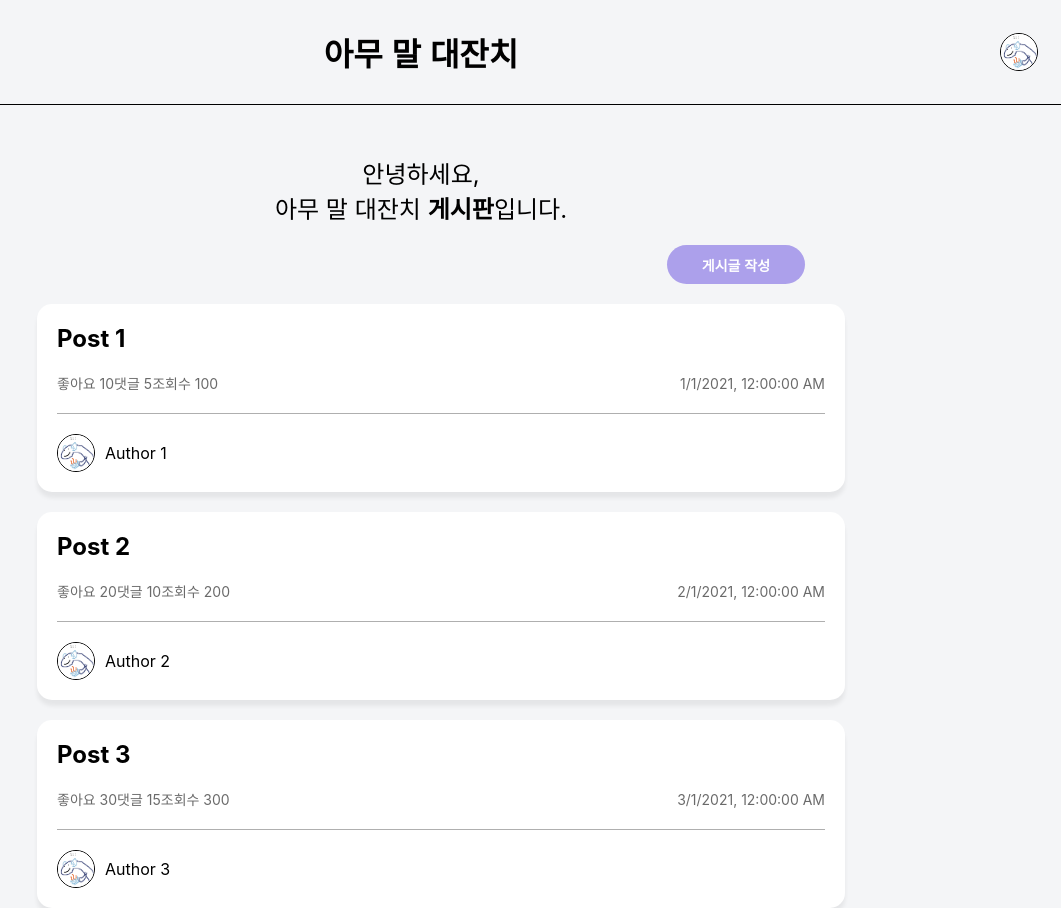
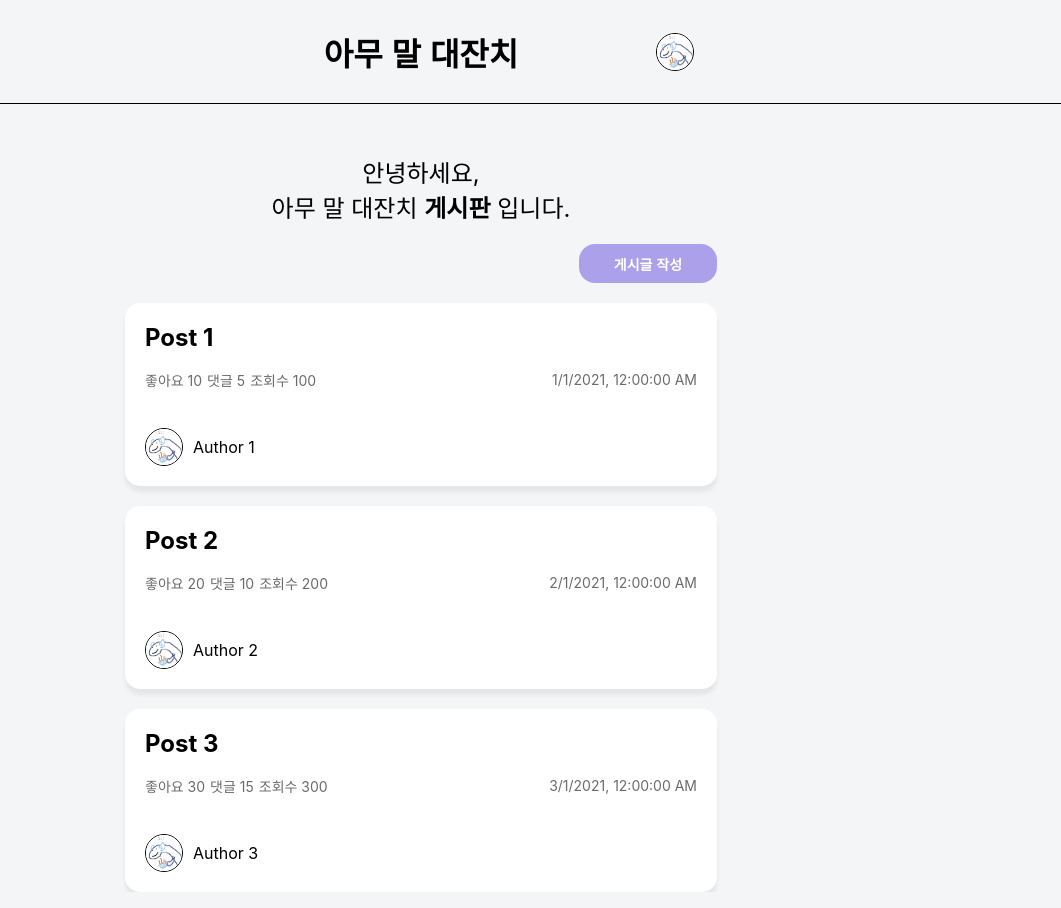
Before and after one commit to 100-hours-a-week/2-swan-song-community-fe, a website: page public/views/index.html in a window 1280 px wide. Shown: the whole page, without its empty margins (219-1280 px from the left). Drawn offline with Linux system fonts and the light colour scheme; files whose address does not match are found by name; a web font is replaced by a local one.

Commit message:
Refactor index.html 코드 및 구조 개선

```diff
--- a/public/javascripts/api/index.js
+++ b/public/javascripts/api/index.js
@@ -1,21 +1,20 @@
-// board -> post 수정 (오해소지있음))
-const boardList = document.querySelector('.board-list');
+const postList = document.querySelector('.post-list');
 
-const getPosts = async () => {
+const fetchPosts = async () => {
     const res = await fetch('./data/posts.json');
     const boards = await res.json();
     return boards;
 };
 
-const renderBoards = async () => {
-    const boards = await getPosts();
-    boardList.innerHTML = '';
+const renderPostList = async () => {
+    const posts = await fetchPosts();
+    postList.innerHTML = '';
 
-    boards.forEach(board => {
-        const boardItem = document.createElement('div');
-        boardItem.className = 'board-item';
-        boardItem.onclick = () => {
-            location.href = `./views/post-detail/${board.id}`;
+    posts.forEach(post => {
+        const postItem = document.createElement('div');
+        postItem.className = 'post-item';
+        postItem.onclick = () => {
+            location.href = `./views/post-detail.html?postId=${post.id}`;
         };
 
         const postSummary = document.createElement('div');
@@ -26,7 +25,7 @@ const renderBoards = async () => {
 
         const postTitle = document.createElement('div');
         postTitle.className = 'post-title';
-        postTitle.textContent = board.title;
+        postTitle.textContent = post.title;
 
         upperInfo.appendChild(postTitle);
         postSummary.appendChild(upperInfo);
@@ -37,49 +36,52 @@ const renderBoards = async () => {
         const postReactions = document.createElement('div');
         postReactions.className = 'post-reactions';
 
-        const likes = document.createElement('span');
-        likes.className = 'post-reaction';
-        likes.innerHTML = `좋아요 <span>${board.likesCount}</span>`;
-        postReactions.appendChild(likes);
+        const likeCount = document.createElement('span');
+        likeCount.className = 'post-reaction';
+        likeCount.innerHTML = `좋아요 <span>${post.likesCount}</span>`;
+        postReactions.appendChild(likeCount);
 
-        const comments = document.createElement('span');
-        comments.className = 'post-reaction';
-        comments.innerHTML = `댓글 <span>${board.commentsCount}</span>`;
-        postReactions.appendChild(comments);
+        const commentCount = document.createElement('span');
+        commentCount.className = 'post-reaction';
+        commentCount.innerHTML = `댓글 <span>${post.commentsCount}</span>`;
+        postReactions.appendChild(commentCount);
 
-        const views = document.createElement('span');
-        views.className = 'post-reaction';
-        views.innerHTML = `조회수 <span>${board.viewsCount}</span>`;
-        postReactions.appendChild(views);
+        const viewCount = document.createElement('span');
+        viewCount.className = 'post-reaction';
+        viewCount.innerHTML = `조회수 <span>${post.viewsCount}</span>`;
+        postReactions.appendChild(viewCount);
 
         downInfo.appendChild(postReactions);
 
-        const postDate = document.createElement('div');
-        postDate.className = 'post-date';
-        postDate.textContent = new Date(board.createdAt).toLocaleString();
-        downInfo.appendChild(postDate);
+        const postCreatedDateTime = document.createElement('div');
+        postCreatedDateTime.className = 'post-date';
+        postCreatedDateTime.textContent = new Date(
+            post.createdAt,
+        ).toLocaleString();
+
+        downInfo.appendChild(postCreatedDateTime);
 
         postSummary.appendChild(downInfo);
-        boardItem.appendChild(postSummary);
+        postItem.appendChild(postSummary);
 
         const authorInfo = document.createElement('div');
         authorInfo.className = 'author-info';
 
         const profileImage = document.createElement('img');
         profileImage.className = 'profile-image';
-        profileImage.src = board.profileImage;
+        profileImage.src = post.profileImage;
         profileImage.alt = '프로필 이미지';
 
         const authorName = document.createElement('div');
         authorName.className = 'author-name';
-        authorName.textContent = board.authorName;
+        authorName.textContent = post.authorName;
 
         authorInfo.appendChild(profileImage);
         authorInfo.appendChild(authorName);
-        boardItem.appendChild(authorInfo);
+        postItem.appendChild(authorInfo);
 
-        boardList.appendChild(boardItem);
+        postList.appendChild(postItem);
     });
 };
 
-renderBoards();
+renderPostList();
--- a/public/stylesheets/module/global-navbar.css
+++ b/public/stylesheets/module/global-navbar.css
@@ -1,11 +1,19 @@
 .global-navbar {
-    position: relative;
     width: 100%;
-    height: 104px;
+    height: 103px;
     display: flex;
     justify-content: center;
     align-items: center;
     border-bottom: 1px solid #000000;
+}
+
+.global-navbar-content {
+    max-width: 592px;
+    width: 60%;
+    position: relative;
+    display: flex;
+    justify-content: center;
+    align-items: center;
 }
 
 .global-navbar .back {
@@ -52,7 +60,7 @@
     background-color: white;
     border: 1px solid #ddd;
     border-radius: 8px;
-    box-shadow: 0 4px 8px rgba(0, 0, 0, 0.2);
+    box-shadow: 0px 6px 4px #00000010;
     list-style: none;
     margin: 0;
     padding: 10px 0;
--- a/public/stylesheets/view/index.css
+++ b/public/stylesheets/view/index.css
@@ -18,13 +18,7 @@ body {
     flex-direction: column;
     justify-content: center;
     align-items: center;
-}
-
-.profile-image {
-    width: 36px;
-    height: 36px;
-    border-radius: 50%;
-    border: #000000 0.5px solid;
+    min-width: 550px;
 }
 
 .text-bold {
@@ -38,23 +32,24 @@ body {
     align-items: center;
     margin-top: 50px;
     width: 60%;
+    max-width: 592px;
 }
 
-.board .board-header {
+.board-header {
     width: 100%;
     display: flex;
     flex-direction: column;
     align-items: center;
 }
 
-.board .board-header div {
+.board-header div {
     font-size: 24px;
 }
 
 .board-action button {
     width: 138px;
     height: 39px;
-    border-radius: 20px;
+    border-radius: 16px;
 }
 
 .board-action {
@@ -63,10 +58,6 @@ body {
     justify-content: flex-end;
     width: 100%;
     margin: 20px 0px;
-}
-
-.board-action button {
-    right: 0px;
 }
 
 .btn-submit {
@@ -82,16 +73,15 @@ body {
     background-color: #7f6aee;
 }
 
-.board-list {
+.post-list {
     width: 100%;
     display: flex;
     flex-direction: column;
     row-gap: 20px;
 }
 
-.board-item {
+.post-item {
     width: 100%;
-    padding: 20px;
     border-radius: 15px;
     box-shadow: 0px 6px 4px #00000010;
     background-color: #ffffff;
@@ -100,30 +90,45 @@ body {
 .post-summary {
     display: flex;
     flex-direction: column;
-    row-gap: 20px;
-    width: 100%;
-    border-bottom: 1px solid #00000050;
+    row-gap: 16px;
+    margin: 20px 20px 0px 20px;
     padding-bottom: 20px;
 }
 
-.down-info {
+.post-summary .upper-info .post-title {
+    height: 31px;
+    font-size: 24px;
+    font-weight: bold;
+}
+
+.post-summary .down-info {
     display: flex;
     justify-content: space-between;
     align-items: center;
     font-size: 14px;
     color: #00000095;
     width: 100%;
+    height: 18px;
 }
 
-.post-title {
-    font-size: 24px;
-    font-weight: bold;
+.post-summary .down-info .post-reactions {
+    display: flex;
+    height: 18px;
+}
+
+.post-summary .down-info .post-reaction {
+    margin-right: 5px;
+}
+
+.border-line {
+    border-bottom: 1px solid #00000050;
 }
 
 .author-info {
     padding-top: 20px;
     display: flex;
     align-items: center;
+    margin: 0px 20px 20px 20px;
 }
 
 .author-info img {
--- a/public/views/index.html
+++ b/public/views/index.html
@@ -16,6 +16,7 @@
     </head>
     <body>
         <header class="global-navbar">
+            <div class="global-navbar-content">
                 <h1>아무 말 대잔치</h1>
                 <a class="profile-dropdown">
                     <img
@@ -26,7 +27,9 @@
                     />
                     <ul class="profile-menu">
                         <li>
-                        <a href="./views/user-info-modify.html">회원정보수정</a>
+                            <a href="./views/user-info-modify.html"
+                                >회원정보수정</a
+                            >
                         </li>
                         <li>
                             <a href="./views/user-password-modify.html"
@@ -36,13 +39,14 @@
                         <li><a href="/logout">로그아웃</a></li>
                     </ul>
                 </a>
+            </div>
         </header>
         <section class="board">
             <div class="board-header">
                 <div>안녕하세요,</div>
                 <div>
                     아무 말 대잔치
-                    <span class="text-bold">게시판</span>입니다.
+                    <span class="text-bold">게시판</span> 입니다.
                 </div>
             </div>
             <div class="board-action">
@@ -53,9 +57,9 @@
                     게시글 작성
                 </button>
             </div>
-            <div class="board-list">
+            <div class="post-list">
                 <div
-                    class="board-item"
+                    class="post-item"
                     onclick="location.href='./views/post-detail.html?postId=1'"
                 >
                     <div class="post-summary">
@@ -77,6 +81,7 @@
                             <div class="post-date">2021-08-01 00:00:00</div>
                         </div>
                     </div>
+                    <div class="border-line"></div>
                     <div class="author-info">
                         <img
                             class="profile-image"
```
Lines whose indentation alone changed are shown as unchanged.
